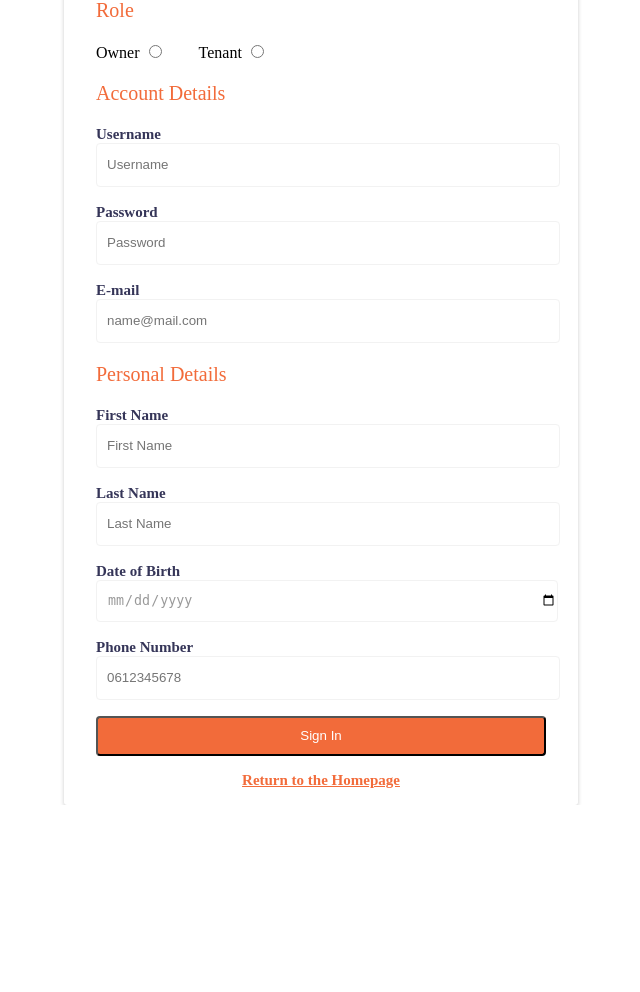
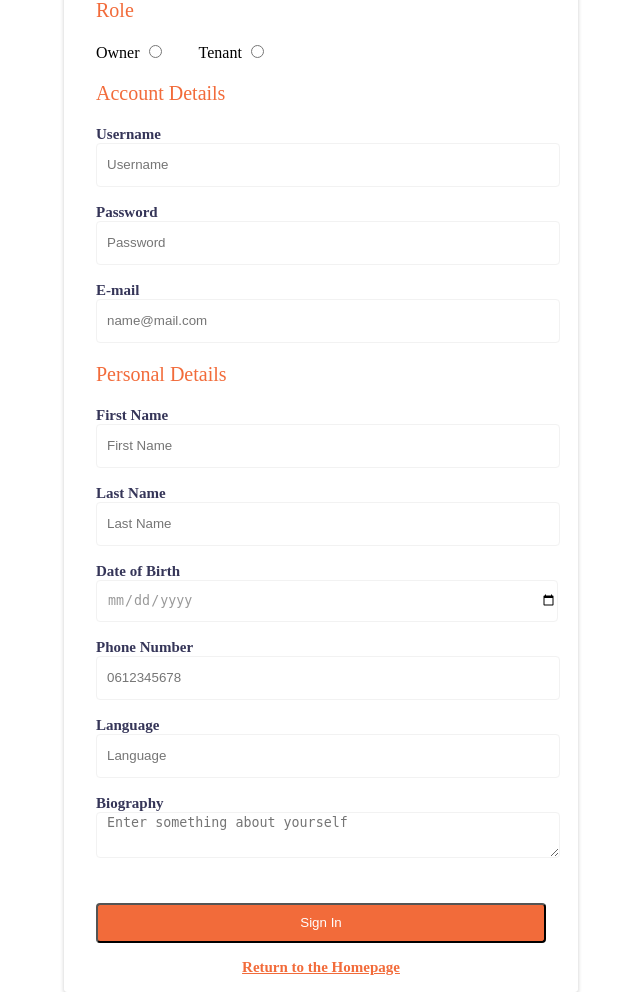
Before and after one commit to folkertleistra/DDWT18_final, a PHP site: page /views/register.php in a window 1280 px wide. Shown: the part 294-1286 px from the top of the page, without its empty margins (351-991 px from the left). Before the commit the page ends 1099 px from the top, so only its background shows below. Run offline with PHP 8.4, Linux system fonts and the light colour scheme; the template is opened without the code that fills it, so the values that code supplies are empty.

Commit message:
Completed the register page

```diff
--- a/css/login-register.css
+++ b/css/login-register.css
@@ -102,17 +102,23 @@
     padding-left: 10px;
 }
 
+.form-row-sign-in input:focus {
+    outline: 0;
+    border: 1px solid #f26b3a;
+}
+/* REDUNDANT CODE HIERONDER */
 .form-row input:focus {
     outline: 0;
     border: 1px solid #f26b3a;
 }
 
-.sign-in-register-form button {
+#sign-in-btn {
     width: 100%;
     color: white;
     height: 40px;
     background-color: #f26b3a;
     border-radius: 4px;
+    margin-top: 25px;
 }
 
 .form-box a {
--- a/views/register.php
+++ b/views/register.php
@@ -54,6 +54,7 @@
                                     <label for="email"  class="sign-in-register-label" >E-mail</label>
                                     <input type="email" name="email" placeholder="name@mail.com" class="form-input" required>
                                 </div>
+
                                 <div class="form-section">
                                     <p>Personal Details</p>
                                     <div class="form-row">
@@ -71,6 +72,15 @@
                                     <div class="form-row">
                                         <label for="phone" class="sign-in-register-label" >Phone Number</label>
                                         <input type="number" name="phone" placeholder="0612345678" class="form-input" required>
+                                    </div>
+                                    <div class="form-row">
+                                        <label for="language"  class="sign-in-register-label" >Language</label>
+                                        <input type="text" name="language" placeholder="Language" class="form-input" required>
+                                    </div>
+                                    <div class="form-row">
+                                        <label for="biography"  class="sign-in-register-label" >Biography</label>
+                                        <textarea class="form-input" placeholder="Enter something about yourself"  name="biography" required></textarea>
+
                                     </div>
                                 </div>
                             </div>
```
